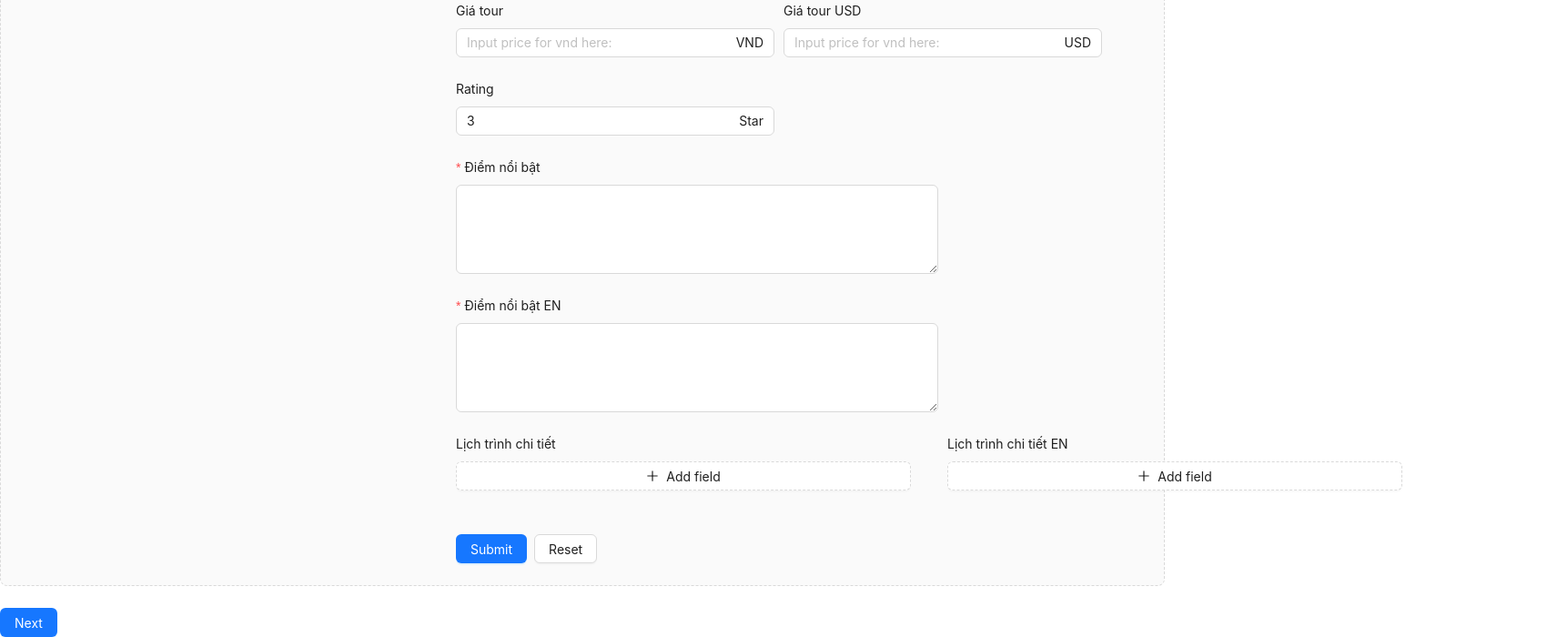
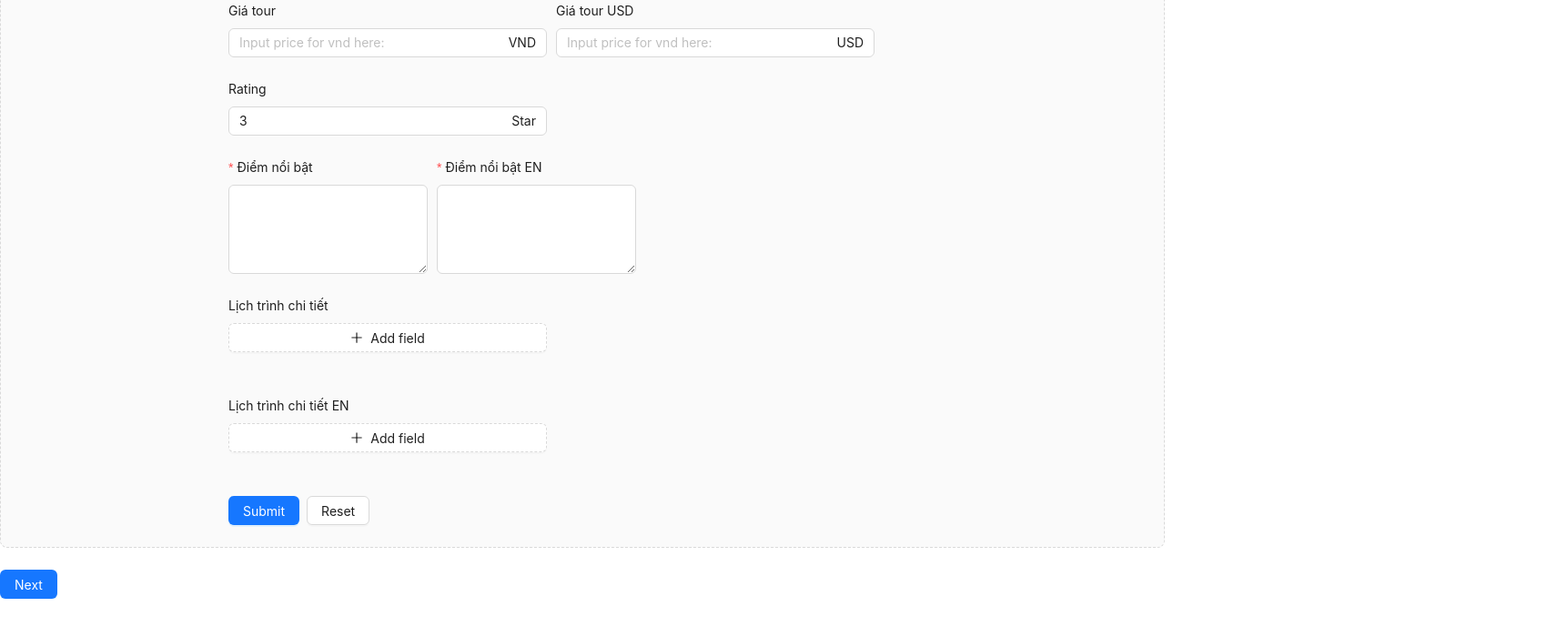
Before and after one commit to doanviethung1009/frontend-web-final, a React (Vite) app: page /processBar in a window 1280 px wide. Shown: the part 1442-2142 px from the top of the page at 91% size, 1711 px wide, since content can reach past the window. After the commit the page ends 2100 px from the top, so only its background shows below. Built offline with nearby package versions, Linux system fonts and the light colour scheme.

Commit message:
upload config

```diff
--- a/src/components/adminComponents/CreateTourComponent.jsx
+++ b/src/components/adminComponents/CreateTourComponent.jsx
@@ -9,28 +9,8 @@ import "../../styles/adminStyles/createTourComponent.scss"
 
 
 const formItemLayout = {
-    labelCol: {
-        lg: {
-            span: 120,
-        },
-        xs: {
-            span: 24,
-        },
-        sm: {
-            span: 24,
-        },
-    },
-    // wrapperCol: {
-    //     lg: {
-    //         span: 32,
-    //     },
-    //     xs: {
-    //         span: 24,
-    //     },
-    //     sm: {
-    //         span: 12,
-    //     },
-    // },
+    labelCol: { xs: { span: 24 }, sm: { span: 12 }, md: { span: 8 }, lg: { span: 24 } },
+    wrapperCol: { xs: { span: 24 }, sm: { span: 12 }, md: { span: 12 }, lg: { span: 24 } }
 };
 
 const custLayout = {
@@ -96,7 +76,6 @@ const CreateTourComponent = (props) => {
                 <div className="vecotra-First">
                     <div className="vecotra-First">
                         <Form.Item
-
                             label="Category"
                             name="tourCategory"
                             {...config}
@@ -113,6 +92,7 @@ const CreateTourComponent = (props) => {
                     <div className="vecotra-First">
                         {/* input tour name */}
                         <Form.Item
+                            {...formItemLayout}
                             label="Class"
                             name="tourClass"
                             {...config}
@@ -497,7 +477,7 @@ const CreateTourComponent = (props) => {
                             name="tourHighlightVI"
                             {...config}
                         >
-                            <Input.TextArea style={{ width: "530px" }} rows={4} />
+                            <Input.TextArea style={{}} rows={4} />
                         </Form.Item>
 
                     </div>
@@ -507,7 +487,7 @@ const CreateTourComponent = (props) => {
                             name="tourHighlightEN"
                             {...config}
                         >
-                            <Input.TextArea style={{ width: "530px" }} rows={4} />
+                            <Input.TextArea style={{}} rows={4} />
                         </Form.Item>
                         {/* tourHighlight */}
 
@@ -554,7 +534,7 @@ const CreateTourComponent = (props) => {
                                             </Space>
                                         ))}
                                         <Form.Item>
-                                            <Button type="dashed" style={{ width: "500px" }} onClick={() => add()} block icon={<PlusOutlined />}>
+                                            <Button type="dashed" style={{}} onClick={() => add()} block icon={<PlusOutlined />}>
                                                 Add field
                                             </Button>
                                         </Form.Item>
@@ -567,6 +547,7 @@ const CreateTourComponent = (props) => {
                         <Form.Item
                             label="Lịch trình chi tiết EN"
                             {...custLayout}
+                            {...formItemLayout}
                         >
                             <Form.List
                                 name="tourDetailEN"
@@ -602,7 +583,7 @@ const CreateTourComponent = (props) => {
                                             </Space>
                                         ))}
                                         <Form.Item>
-                                            <Button type="dashed" style={{ width: "500px" }} onClick={() => add()} block icon={<PlusOutlined />}>
+                                            <Button type="dashed" style={{}} onClick={() => add()} block icon={<PlusOutlined />}>
                                                 Add field
                                             </Button>
                                         </Form.Item>
--- a/src/components/adminComponents/ProcessBar.jsx
+++ b/src/components/adminComponents/ProcessBar.jsx
@@ -61,7 +61,7 @@ const ProcessBar = () => {
         borderRadius: token.borderRadiusLG,
         border: `1px dashed ${token.colorBorder}`,
         marginTop: 16,
-        paddingLeft: 150,
+        // paddingLeft: 150,
     };
 
     console.log(">>> check data", listData)
--- a/src/styles/adminStyles/createTourComponent.scss
+++ b/src/styles/adminStyles/createTourComponent.scss
@@ -1,5 +1,5 @@
 .vecotra-CreateTour-Container {
-    padding-left: 150px;
+    padding-left: 100px;
 }
 
 .vecotra-First {
@@ -89,7 +89,6 @@
     flex-wrap: wrap;
     // justify-content: center;
     padding-right: 10px;
-    width: 1200px;
 
 }
 
@@ -118,7 +117,21 @@
 
 @media only screen and (min-width: 1024px) {
     .vecotra-CreateTour-Container {
+        padding-left: 250px;
+    }
+
+}
+
+@media only screen and (min-width: 1700px) {
+    .vecotra-CreateTour-Container {
         padding-left: 350px;
     }
 
 }
+
+@media only screen and (min-width: 1900px) {
+    .vecotra-CreateTour-Container {
+        padding-left: 500px;
+    }
+
+}
--- a/src/styles/home.scss
+++ b/src/styles/home.scss
@@ -1,6 +1,4 @@
 .homeContainer {
-
-
     .homeHeaderContainer {
         position: relative;
         display: inline-flex;
```
